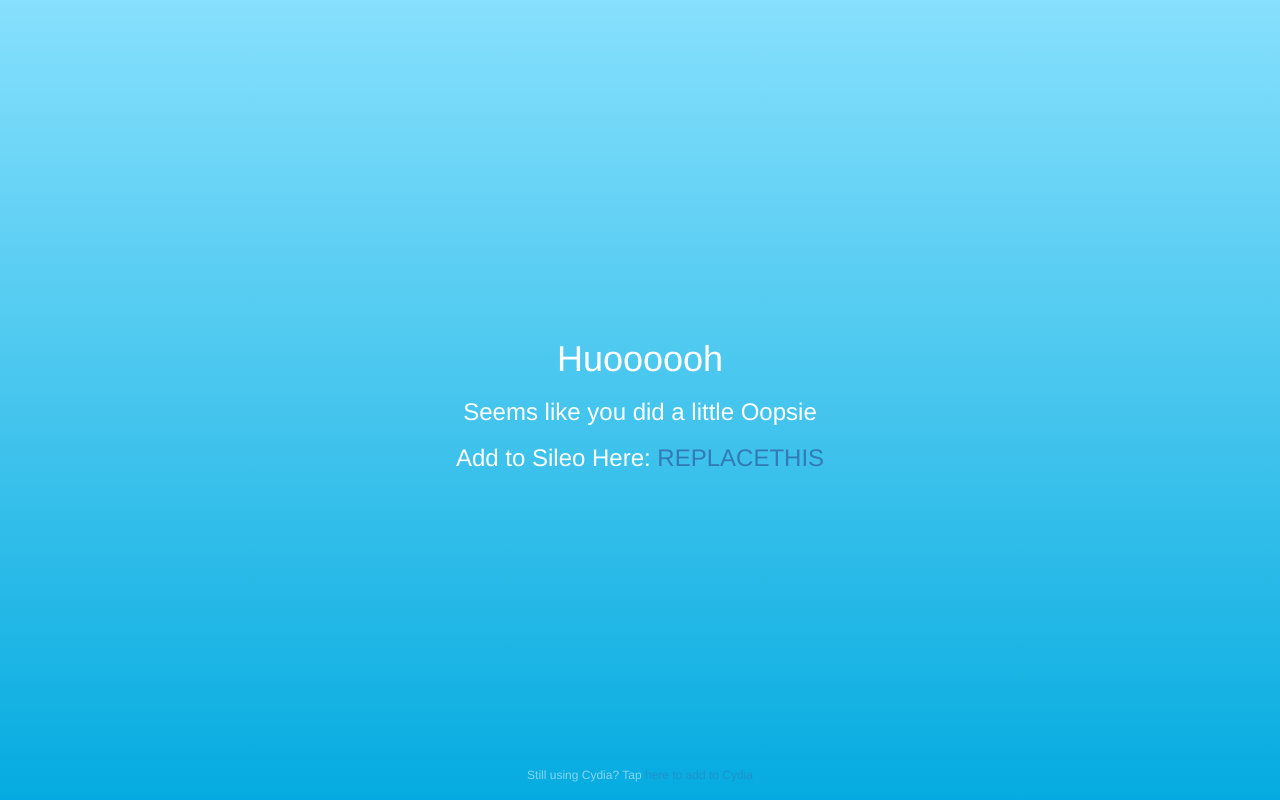
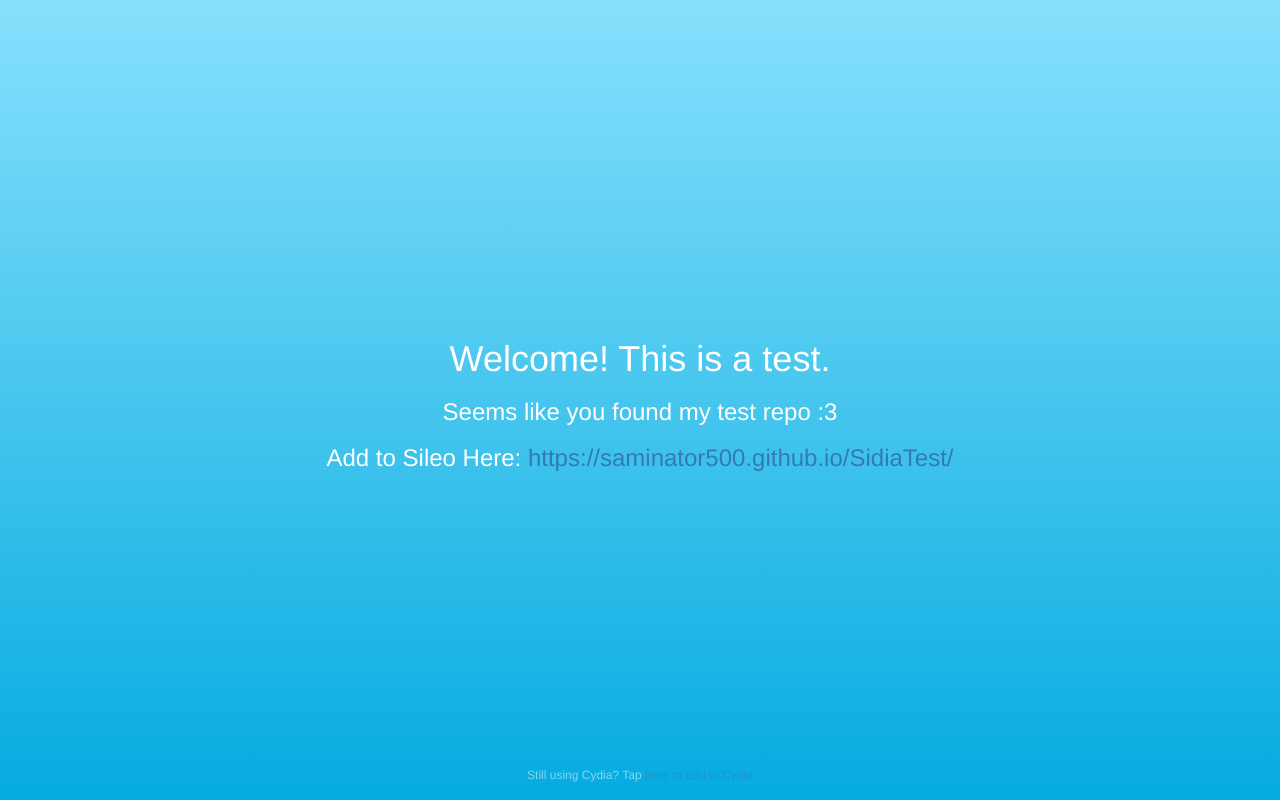
Before and after one commit to saminator500/SidiaTest, a plain HTML site: page index.html in a window 1280 px wide. Drawn offline with nearby package versions, Linux system fonts and the light colour scheme.

Commit message:
Update index.html

```diff
--- a/index.html
+++ b/index.html
@@ -1,7 +1,7 @@
 <!DOCTYPE html>
 <html lang="en">
 <head>
-  <title>Sidia</title> <!-- Change Sidia To Whatever You'd Like -->
+  <title>SidiaTest</title> <!-- Change Sidia To Whatever You'd Like -->
   <meta charset="utf-8">
   <meta name="viewport" content="width=device-width, initial-scale=1">
   <link rel="stylesheet" href="https://maxcdn.bootstrapcdn.com/bootstrap/3.3.5/css/bootstrap.min.css">
@@ -52,11 +52,12 @@ height: 100%;
 <body>
 
   <div class="container">
-<h1>Huoooooh</h1>
+<h1>Welcome!
+This is a test.</h1>
 
-<h3> Seems like you did a little Oopsie</h3>
+<h3> Seems like you found my test repo :3</h3>
 
-<h3> Add to Sileo Here: <a href="sileo://source/REPLACETHIS">REPLACETHIS</a></h3>
+<h3> Add to Sileo Here: <a href="sileo://source/https://saminator500.github.io/SidiaTest/">https://saminator500.github.io/SidiaTest/</a></h3>
 
 </div>
 
@@ -66,7 +67,7 @@ height: 100%;
 
 <div class="obsolete_cydia"> <!-- This is Using Essentialis' "index.html", they added "obsolete_cydia" bullshit. Not Me (Sukarodo) -->
 
-  <h6> Still using Cydia? Tap <a href="cydia://url/https://cydia.saurik.com/api/share#?source=REPLACETHIS">here to add to Cydia</a></h6>
+  <h6> Still using Cydia? Tap <a href="cydia://url/https://cydia.saurik.com/api/share#?source=https://saminator500.github.io/SidiaTest/">here to add to Cydia</a></h6>
 
 </div>
 </body>
```
